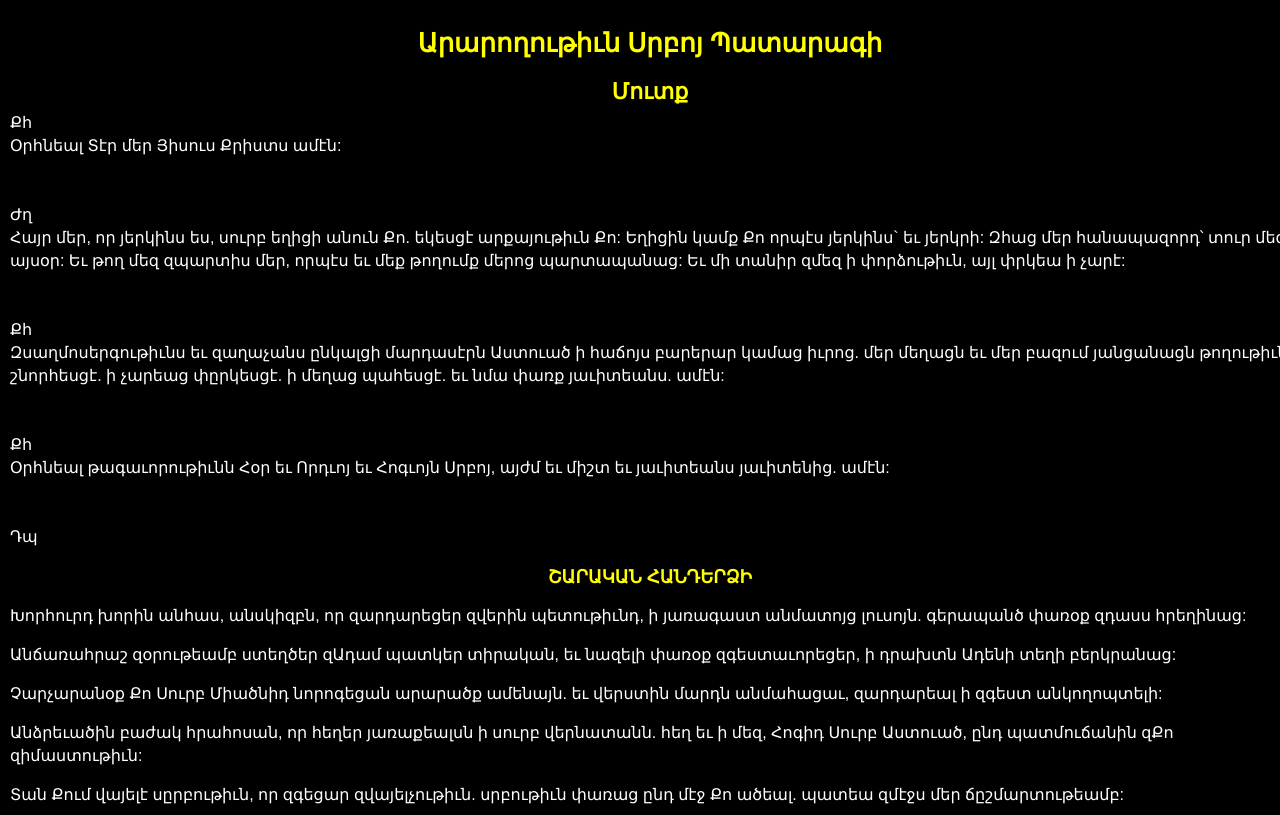
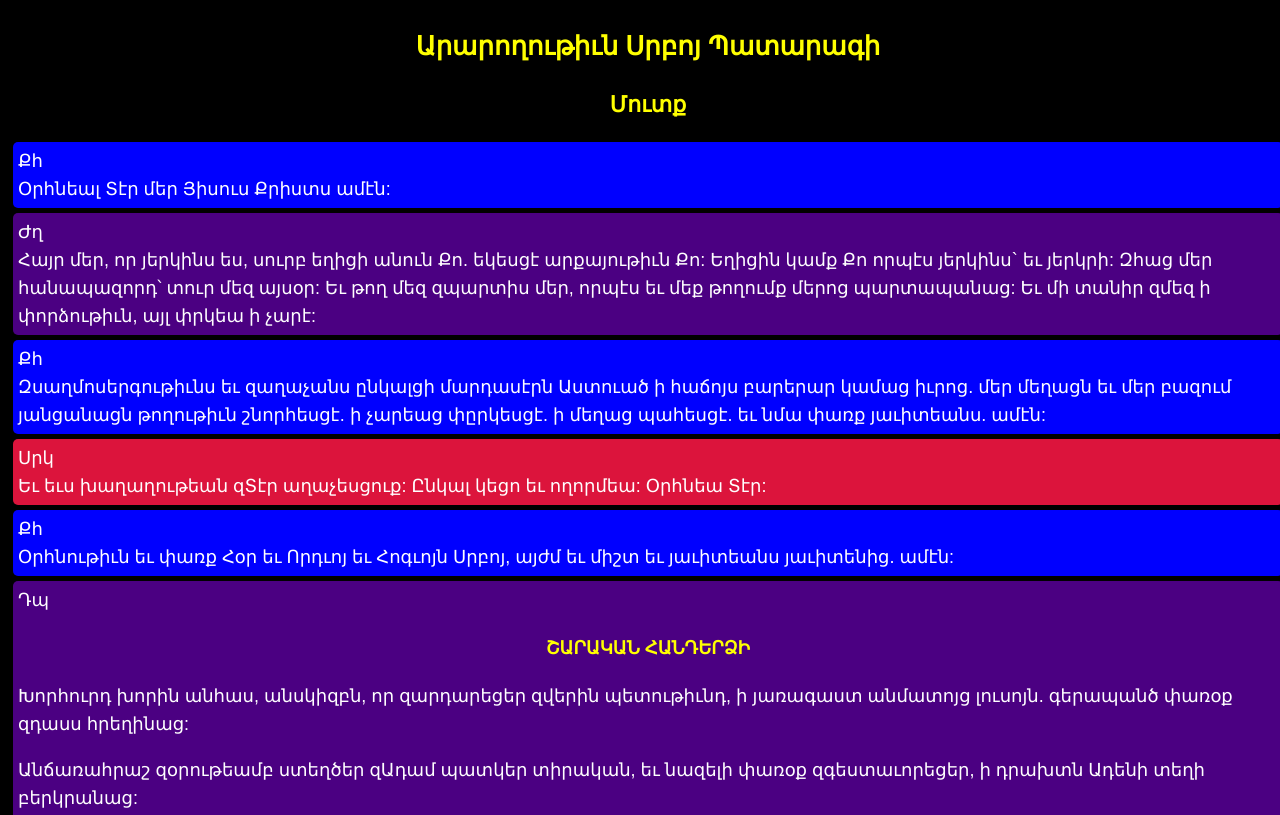
Before and after one commit to skaltounian/skaltounian.github.io, a plain HTML site: page pages/hymnal/patarak-am.html in a window 1280 px wide. Shown: the top 815 px of the page. Drawn offline with Linux system fonts and the light colour scheme.

Commit message:
Continued experiementation with styles for patarak.

```diff
--- a/index.html
+++ b/index.html
@@ -291,6 +291,13 @@
 
         <footer>
             <p></p>
+            <!-- my_website.html -->
+            <html>
+                <body>
+                <h1> My Website </h1>
+                <script> window.confirm('Hello World'); </script>
+                </body>
+            </html>
         </footer>
 
         <script>
--- a/pages/hymnal/patarak-am.html
+++ b/pages/hymnal/patarak-am.html
@@ -13,7 +13,7 @@
         <h1>Արարողութիւն Սրբոյ Պատարագի</h1>
         <section class="section" id="moodk">
             <h2>Մուտք</h2>
-            <article class="kahana">
+            <article class="priest">
                 <div class="role">Քհ</div>
                 <div class="text">
                     Օրհնեալ Տէր մեր Յիսուս Քրիստս ամէն:
@@ -29,19 +29,25 @@
                 <div class="information">I</div>
                 <div class="accompaniment">?</div>
             </article>
-            <article class="kahana">
+            <article class="priest">
                 <div class="role">Քհ</div>
                 <div class="text">Զսաղմոսերգութիւնս եւ զաղաչանս ընկալցի մարդասէրն Աստուած ի հաճոյս բարերար կամաց իւրոց. մեր մեղացն եւ մեր բազում յանցանացն թողութիւն շնորհեսցէ. ի չարեաց փըրկեսցէ. ի մեղաց պահեսցէ. եւ նմա փառք յաւիտեանս. ամէն:</div>
                 <div class="information">I</div>
                 <div class="accompaniment">?</div>
             </article>
-            <article class="kahana">
-                <div class="role">Քհ</div>
-                <div class="text">Օրհնեալ թագաւորութիւնն Հօր եւ Որդւոյ եւ Հոգւոյն Սրբոյ, այժմ եւ միշտ եւ յաւիտեանս յաւիտենից. ամէն:</div>
+            <article class="deacon">
+                <div class="role">Սրկ</div>
+                <div class="text">Եւ եւս խաղաղութեան զՏէր աղաչեսցուք: Ընկալ կեցո եւ ողորմեա: Օրհնեա Տէր:</div>
                 <div class="information">I</div>
                 <div class="accompaniment">?</div>
             </article>
-            <article>
+            <article class="priest">
+                <div class="role">Քհ</div>
+                <div class="text">Օրհնութիւն եւ փառք Հօր եւ Որդւոյ եւ Հոգւոյն Սրբոյ, այժմ եւ միշտ եւ յաւիտեանս յաւիտենից. ամէն:</div>
+                <div class="information">I</div>
+                <div class="accompaniment">?</div>
+            </article>
+            <article class="choir">
                 <div class="role">Դպ</div>
                 <div class="text">
                     <h3>ՇԱՐԱԿԱՆ ՀԱՆԴԵՐՁԻ</h3>
--- a/resources/css/ceremonies.css
+++ b/resources/css/ceremonies.css
@@ -13,13 +13,11 @@
 }
 
 html {
-    margin: 5px 5px;
     overflow-x: auto;
     width: 100%;
 }
 
 body {
-    margin: 5px 5px;
     overflow-x: auto;
     width: 100%;
     text-rendering: optimizeLegibility;
@@ -33,7 +31,7 @@ h3 {
     font-weight: 700;
     text-align: center;
     line-height: 1.25;
-    margin-bottom: 5px;
+    padding: 5px;
     transition: font-size 0.25s ease;
     color: yellow;
 }
@@ -51,17 +49,37 @@ h3 {
 .text,
 .information,
 .accompaniment {
-    font-size: 16px;
-    line-height: 23px;
+    font-size: 18px;
+    line-height: 28px;
     color: white;
 }
 
 /* 3. Structure Styles */
 
-/* 4. where does this fit */
+/* 4. module styles */
 .accompaniment {
-    visibility: hidden;
+    display: none; /* hidden for now */
 }
 .information {
-    visibility: hidden;
+    display: none; /* hidden, for now */
+
 }
+.priest {
+    background-color: blue;
+    margin: 5px;
+    padding: 5px;
+    border-radius: 5px;
+}
+.deacon {
+    background-color: crimson;
+    margin: 5px;
+    padding: 5px;
+    border-radius: 5px;
+}
+.choir,
+.congregation {
+    background-color: indigo;
+    margin: 5px;
+    padding: 5px;
+    border-radius: 5px;
+}
```
Also changed, not shown: resources/jscripts/my-app.js (+10 -6 lines).
